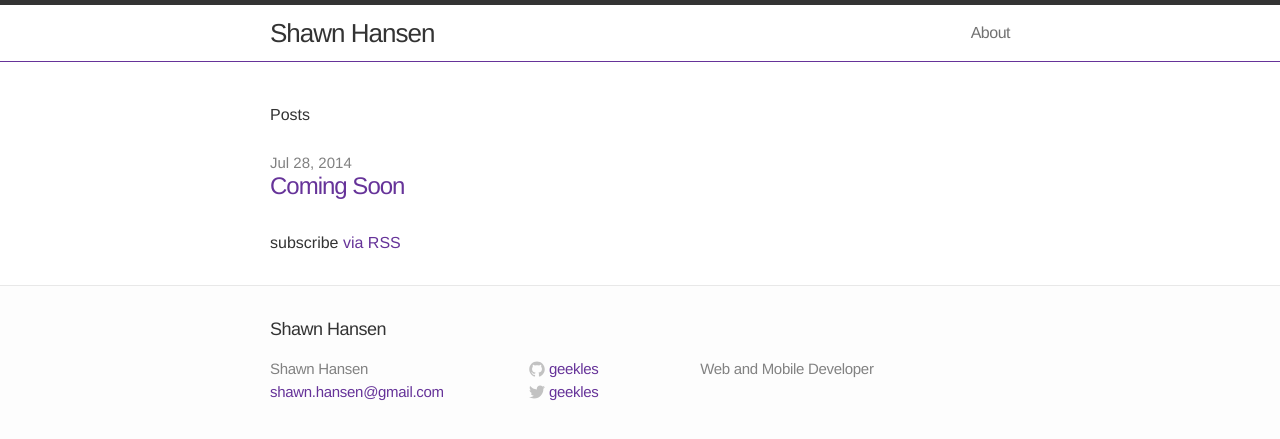
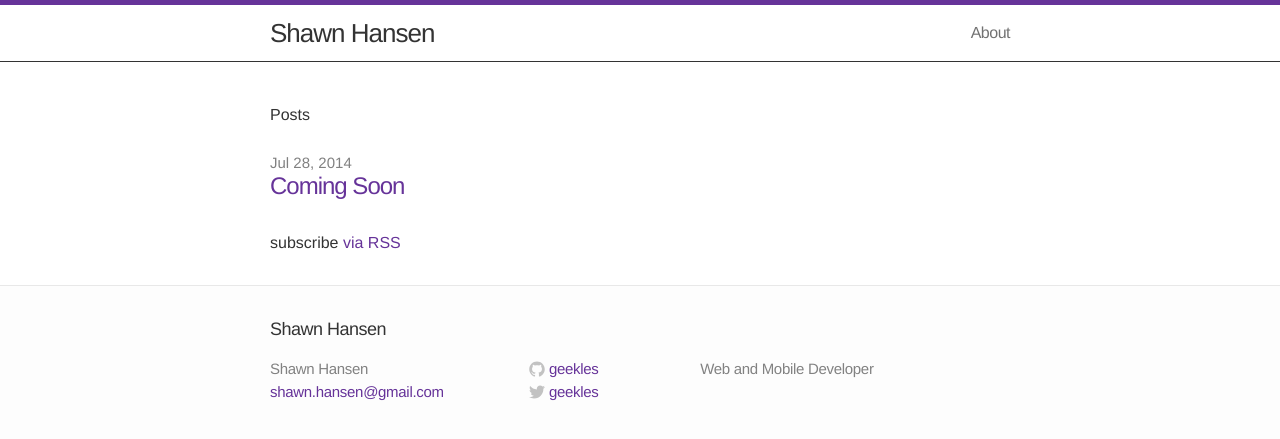
Before and after one commit to geekles/geekles.github.io, a Jekyll site: the page built from index.html, in a window 1280 px wide. Shown: the top 439 px of the page. Built offline with Jekyll 4.4.1, drawn with Linux system fonts in a browser that asks for light colours.

Commit message:
Adjust border colors.

```diff
--- a/css/main.css
+++ b/css/main.css
@@ -41,8 +41,8 @@ a:visited { color: #663399; }
 /* Site header */
 
 .site-header {
-  border-top: 5px solid #333;
-  border-bottom: 1px solid #663399;
+  border-top: 5px solid #663399;
+  border-bottom: 1px solid #333;
   min-height: 56px;
   background-color: white;
 }
```
